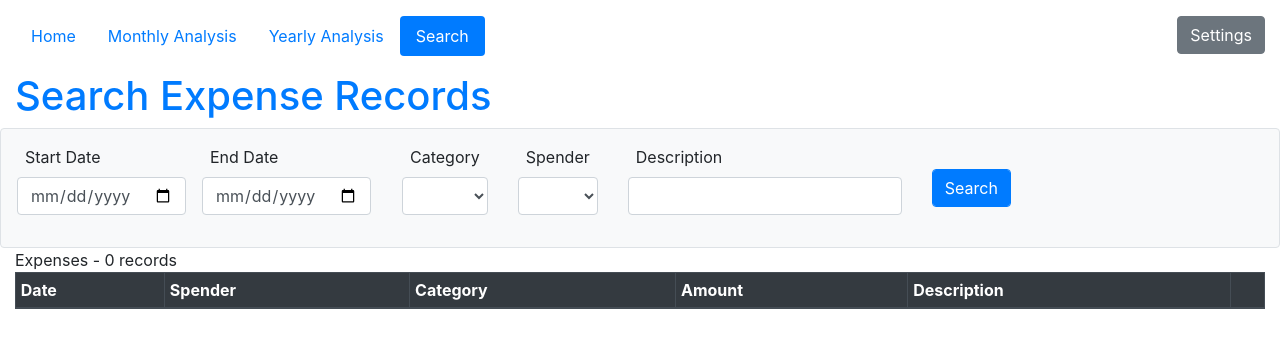
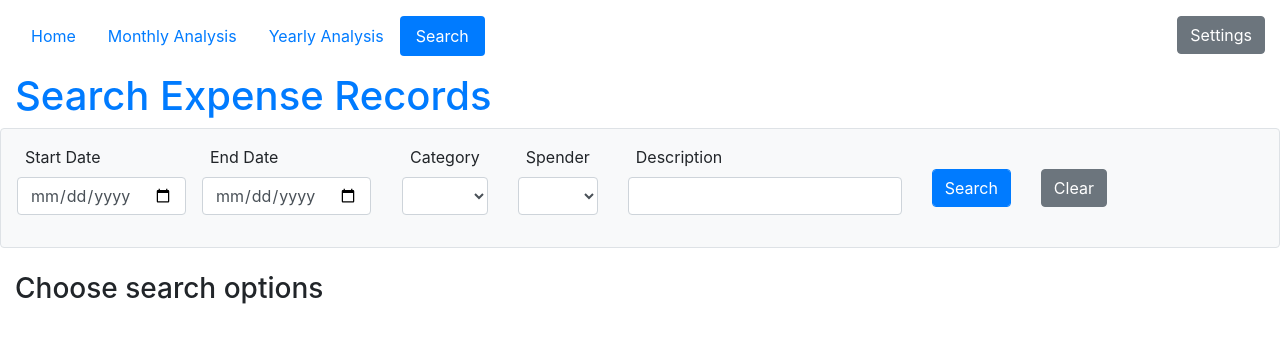
Before and after one commit to charliecoderdad/spending-tracker, a Flask app: page /search in a window 1280 px wide. Shown: the top 348 px of the page. Run offline with Flask 2, Linux system fonts and the light colour scheme; data that the repository does not hold is empty; parts of the project's set-up code (start-up, migrations or seed data) failed here and were passed over; some libraries are stand-ins or nearby versions.

Commit message:
Sticky form settings in search and fix some bugs

```diff
--- a/tracker_app/routes.py
+++ b/tracker_app/routes.py
@@ -1,5 +1,5 @@
 from tracker_app import app, db
-from flask import render_template, url_for, flash, redirect
+from flask import render_template, url_for, flash, redirect, request, Markup
 from tracker_app import forms, monthInfo, yearInfo, categoryTable, searchData
 from tracker_app.models import User, Category, Expense
 from sqlalchemy import and_, extract
@@ -10,9 +10,13 @@ import datetime, calendar
 def search(startDate="nodata", endDate="nodata", category="nodata", spender="nodata", descText="nodata"):
 	searchForm = forms.SearchForm()
 
-	print(f"Building the searcher with start: {startDate} end: {endDate} cat: {category} spender: {spender} descText: {descText}")
 	searcher = searchData.SearchData(startDate=startDate, endDate=endDate, expenseCategory=category, spender=spender, descText=descText)
-	expenseTable = searcher.getExpenseTable()
+
+	print(f"Request path: {request.path}")
+	if request.path == ('/search'):
+		expenseTable = Markup("<br><h3>Choose search options</h3>")
+	else:
+		expenseTable = searcher.getExpenseTable()
 
 	if searchForm.validate_on_submit():
 		formStartDateValue = "nodata" if searchForm.startDate.data is None else searchForm.startDate.data
@@ -20,7 +24,6 @@ def search(startDate="nodata", endDate="nodata", category="nodata", spender="nod
 		formCategoryValue = "nodata" if searchForm.expenseCategory.data is "" else searchForm.expenseCategory.data
 		formSpenderValue = "nodata" if searchForm.spender.data is "" else searchForm.spender.data
 		formDescTextValue = "nodata" if searchForm.descText.data is "" else searchForm.descText.data
-		print(f"***** formValues... start {formStartDateValue} end {formEndDateValue} cat {formCategoryValue} spender {formSpenderValue} descText {formDescTextValue}\n\n")
 		return redirect(url_for('search', startDate=formStartDateValue, endDate=formEndDateValue, category=formCategoryValue,
 				spender=formSpenderValue, descText=formDescTextValue))
 
@@ -33,15 +36,35 @@ def search(startDate="nodata", endDate="nodata", category="nodata", spender="nod
 
 	spenderChoices = [u.username for u in User.query.all()]
 	spenderChoices.append("")
+	searchForm.spender.process_data("")
 	searchForm.spender.choices = spenderChoices
-	searchForm.spender.process_data("")
+
+	# Set form values (based on prior search should be sticky)
+	if startDate != "nodata":
+		searchForm.startDate.process_data(datetime.datetime.strptime(startDate, "%Y-%m-%d"))
+	if endDate != "nodata":
+		searchForm.endDate.process_data(datetime.datetime.strptime(endDate, "%Y-%m-%d"))
+	if category != "nodata":
+		searchForm.expenseCategory.process_data(category)
+	if spender != "nodata":
+		searchForm.spender.process_data(spender)
+	if descText != "nodata":
+		searchForm.descText.process_data(descText)
+	# End setting sticky forms
+
 
 	return render_template("search.html", searchForm=searchForm, expenseTable=expenseTable)
 
 @app.route("/editExpense/<expenseId>", methods=["GET", "POST"])
 def editExpense(expenseId=None):
 	editExpenseForm = forms.EditExpenseForm()
+	global editReferrer
+	if request.method == "GET":
+		print("We've got a GET method")
+		editReferrer = request.referrer
+		print(f"Referrer found {editReferrer}")
 	if editExpenseForm.validate_on_submit():
+		print(f"Referrer found inside POST {editReferrer}")
 		newCategoryId = db.session.query(Category.categoryId).filter(Category.expenseCategory == editExpenseForm.expenseCategory.data).first()[0]
 		newSpenderId = db.session.query(User.userId).filter(User.username == editExpenseForm.spender.data).first()[0]
 
@@ -53,8 +76,9 @@ def editExpense(expenseId=None):
 		e.description = editExpenseForm.description.data
 		db.session.commit()
 
-		flash(f"Expense record '{expenseId}' has been successfully udpated", "success")
-		return redirect(url_for('monthlyAnalysis'))
+		flash(f"Expense record '{expenseId}' has been successfully updated", "success")
+		#return redirect(url_for('home'))
+		return redirect(editReferrer)
 
 	expense = Expense.query.get(expenseId)
 
--- a/tracker_app/searchData.py
+++ b/tracker_app/searchData.py
@@ -8,17 +8,16 @@ from tracker_app import helpers, db
 class SearchData():
 	def __init__(self, startDate="nodata", endDate="nodata", expenseCategory="nodata", spender="nodata", descText="nodata"):
 		self.startDate = startDate
+		#self.endDate = endDate
 		self.endDate = endDate
+		if self.endDate != "nodata":
+			self.endDate = datetime.datetime.strptime(endDate, "%Y-%m-%d")
+			self.endDate = self.endDate.replace(hour=23, minute=59, second=59)
 		self.expenseCategory = expenseCategory
 		self.spender = spender
 		self.descText = descText
 
 		queries = []
-		print(f"The class says Start date is {self.startDate}")
-		print(f"The class says End date is {self.endDate}")
-		print(f"The class syas exp Cat is {self.expenseCategory}")
-		print(f"The class syas spender is {self.spender}")
-		print(f"The class syas descText {self.descText}\n\n")
 
 		if self.startDate != "nodata":
 			print("appending start date query...")
@@ -39,7 +38,7 @@ class SearchData():
 			print("appending description text finder query...")
 			queries.append(Expense.description.contains("%" + self.descText + "%"))
 
-		self.expenses = db.session.query(Expense).join(Category).join(User).filter(and_(*queries)).all()
+		self.expenses = db.session.query(Expense).join(Category).join(User).filter(and_(*queries)).order_by(Expense.date.desc()).all()
 
 	def getExpenseTable(self):
 		expenses = self.expenses
--- a/tracker_app/templates/search.html
+++ b/tracker_app/templates/search.html
@@ -34,6 +34,9 @@
 				<div class="col-auto align-items-center my-auto">
 					{{ searchForm.submit(class='form-control btn btn-primary') }}
 				</div>
+				<div class="col-auto align-items-center my-auto">
+					<button class="btn btn-secondary" href={{ url_for('search') }} formmethod="get">Clear</button>
+				</div>
 			</div>
 		</form>
 	</div>
```
